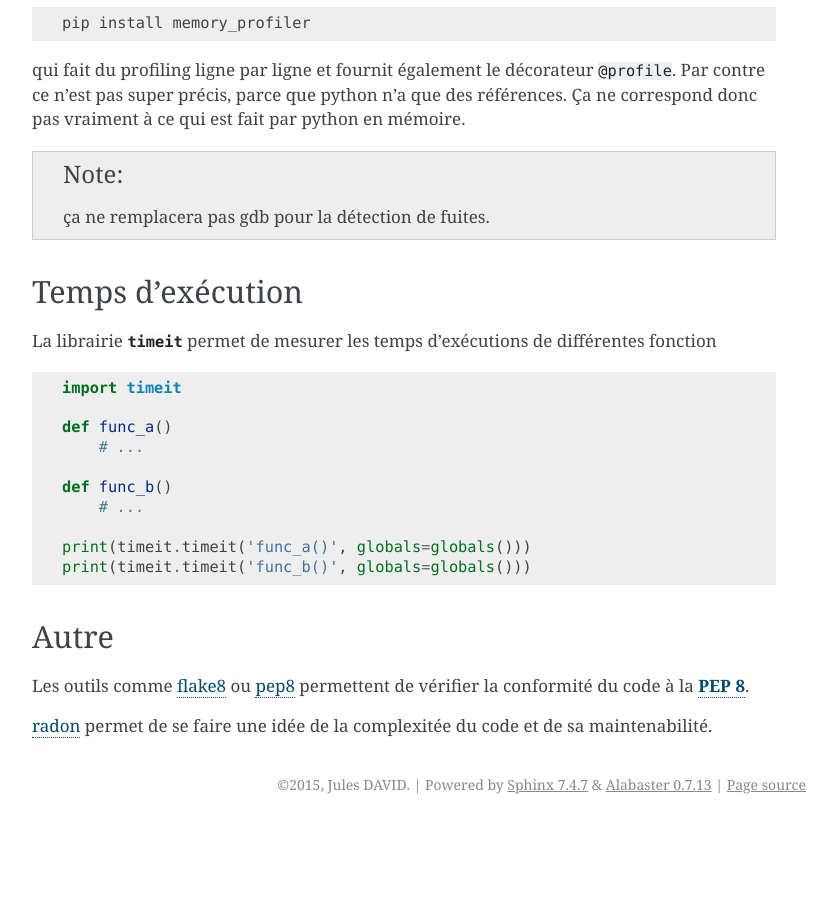
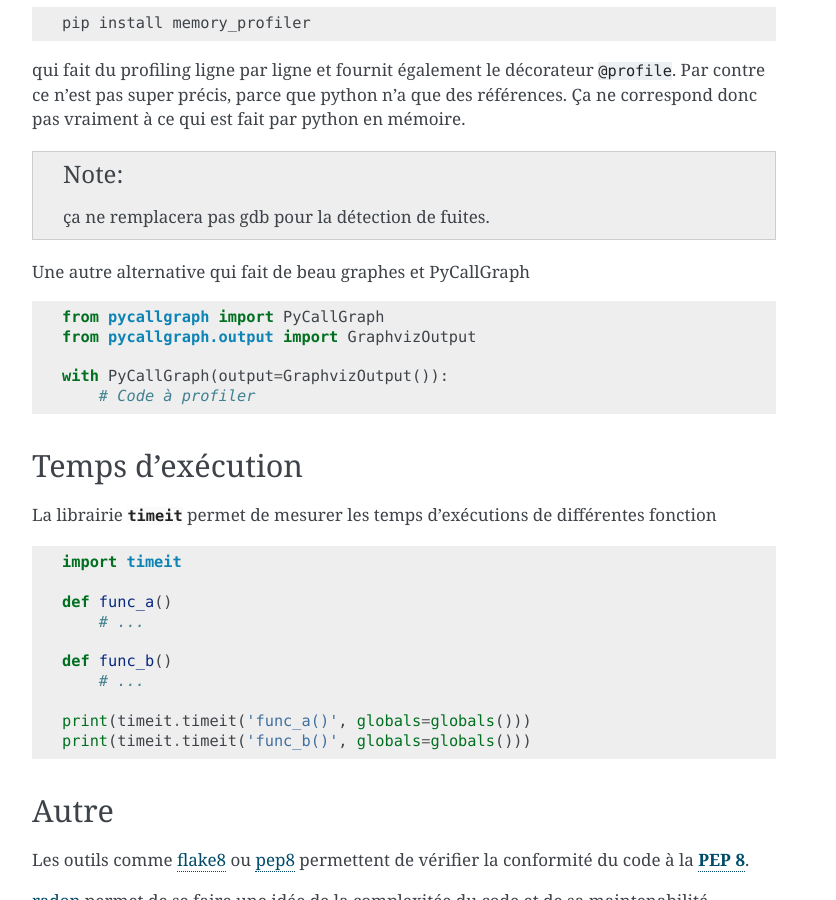
Before and after one commit to galactics/doc-python, a Sphinx documentation site: the page built from source/06-tools.rst, in a window 1280 px wide and 900 px high, scrolled down 5109 px. Shown: the whole window, without its empty margins (346-1182 px from the left). Built offline with Sphinx 7.4.7, drawn with Linux system fonts in a browser that asks for light colours; before the commit the page ends 5933 px from its top, so only the background shows below that.

Commit message:
pycallgraph

```diff
--- a/source/06-tools.rst
+++ b/source/06-tools.rst
@@ -248,6 +248,16 @@ Par contre ce n'est pas super précis, parce que python n'a que des références
 
 .. note:: ça ne remplacera pas gdb pour la détection de fuites.
 
+Une autre alternative qui fait de beau graphes et PyCallGraph
+
+.. code-block:: python
+
+    from pycallgraph import PyCallGraph
+    from pycallgraph.output import GraphvizOutput
+
+    with PyCallGraph(output=GraphvizOutput()):
+        # Code à profiler
+
 Temps d'exécution
 -----------------
 
```
